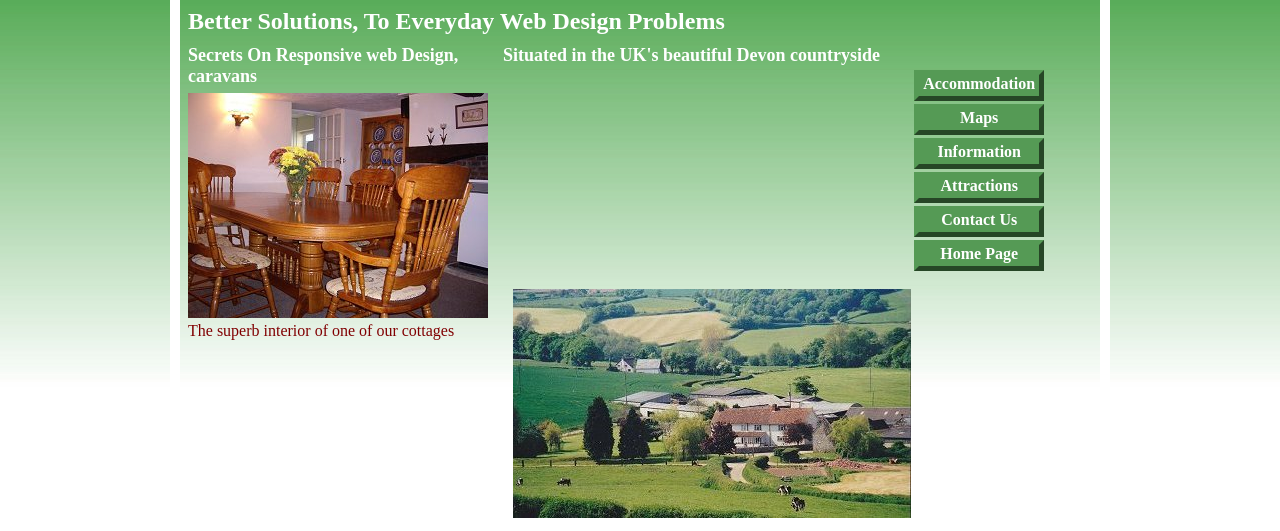
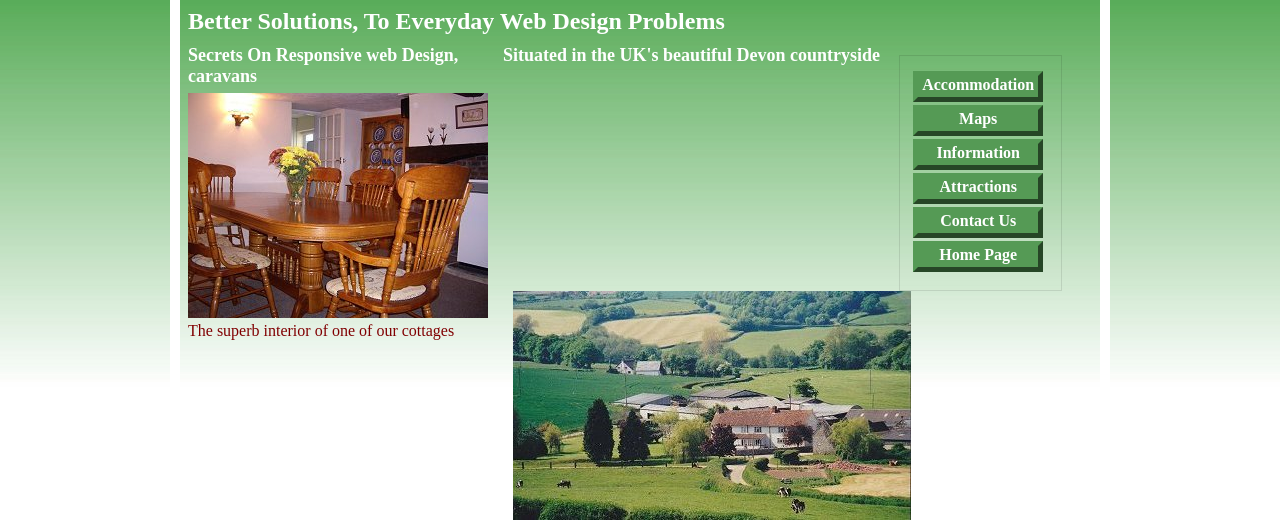
Before and after one commit to orrisb/orrisb.github.io, a PHP site: page / in a window 1280 px wide. Shown: the part 210-741 px from the top of the page. Run offline with PHP 8.4, Linux system fonts and the light colour scheme.

Commit message:
Update HTML5-style-2.css

```diff
--- a/HTML5-style-2.css
+++ b/HTML5-style-2.css
@@ -29,6 +29,7 @@ h3 { font-size:large; color:white; margin:0 0 6px 0;
 /*set nav block position and width*/
 nav { margin:10px 30px 0 10px; width:135px; float:right;
      padding: .3em .8em;
+     border: 1px solid rgba(0,0,0,.1);
 }
 nav ul { margin:10px 0 10px 0; width:135px; float:right;
 }
```
